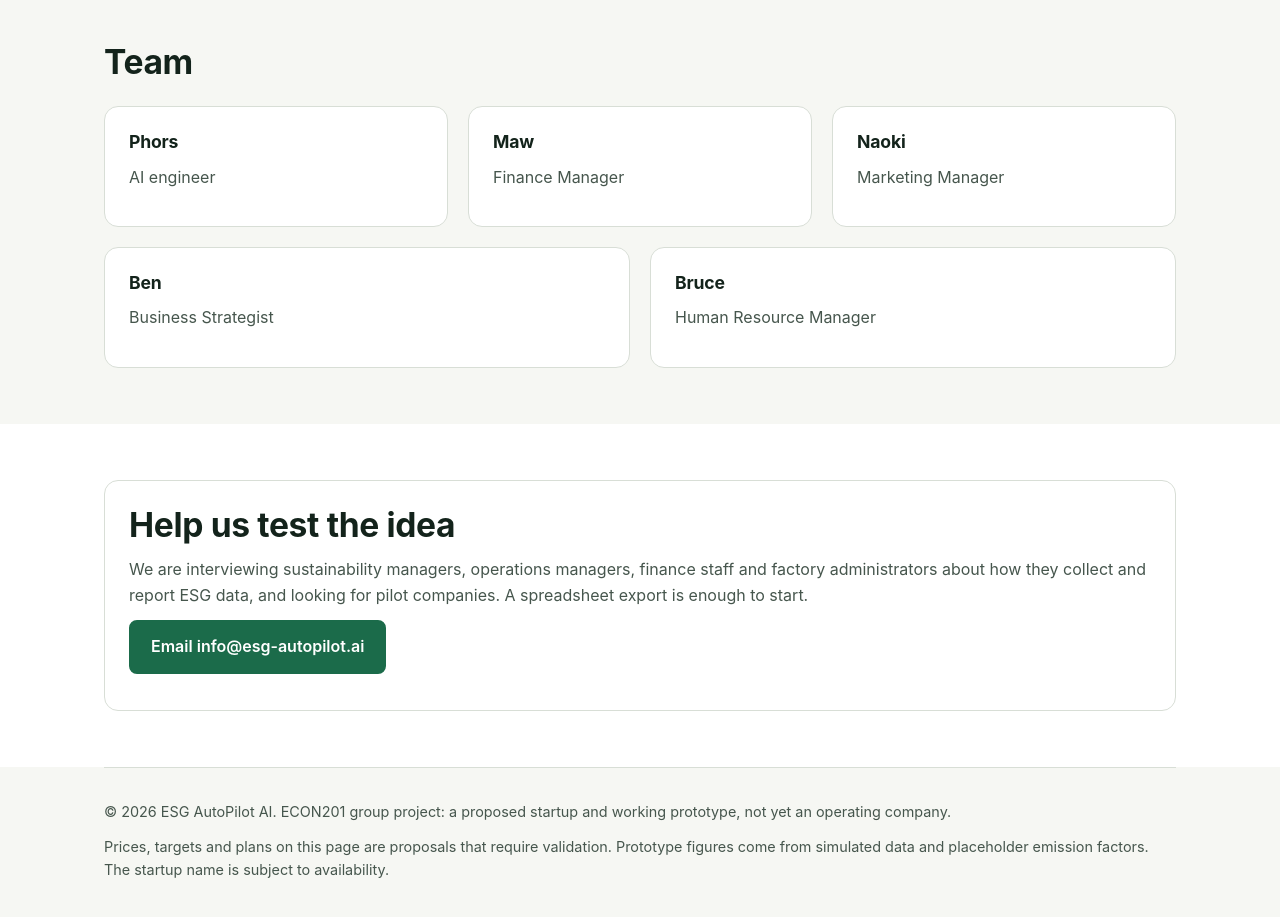
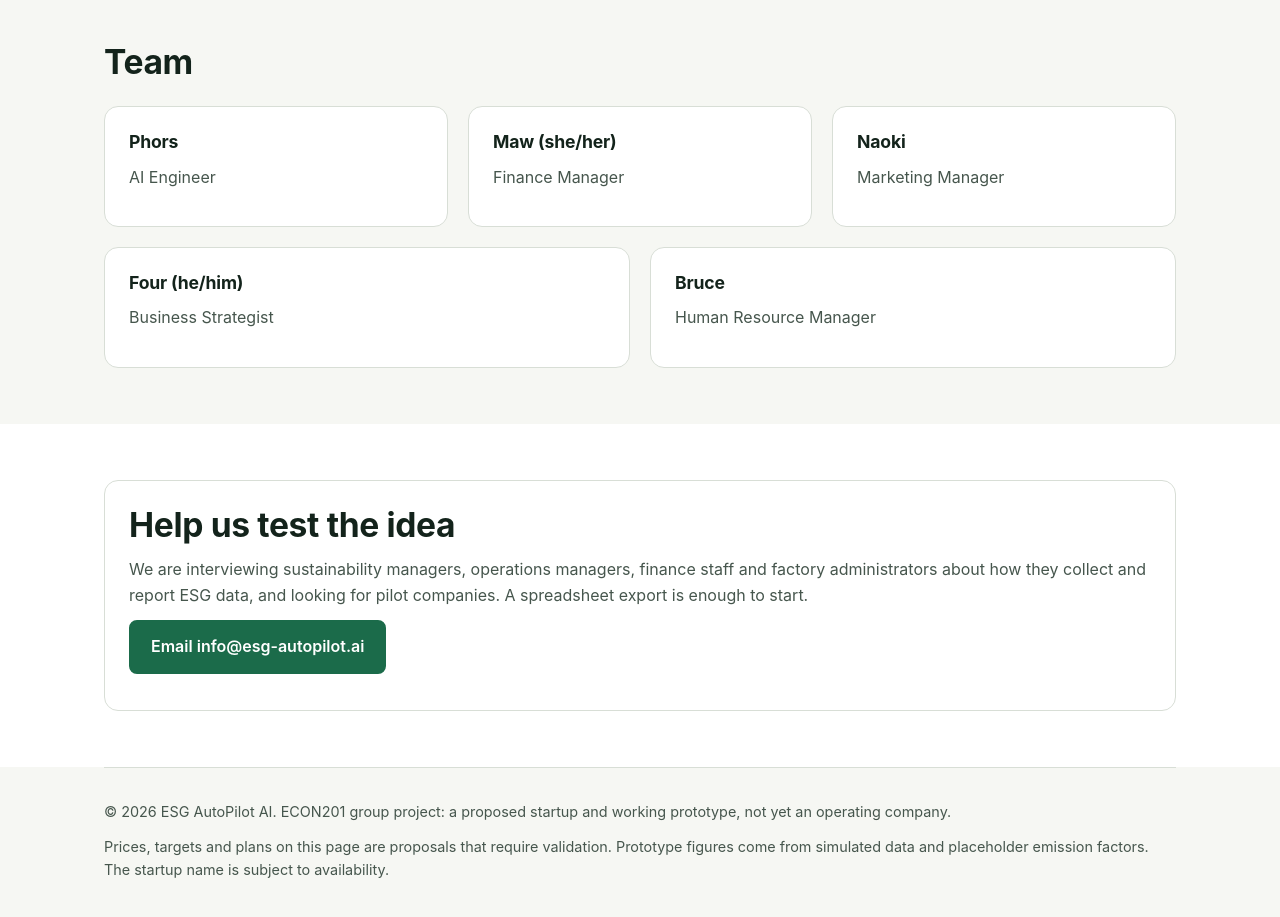
Before and after one commit to phorsya2004-a11y/esg-autopilot-ai, a plain HTML site: page index.html in a window 1280 px wide. Shown: the part 6400-7317 px from the top of the page. Drawn offline with Linux system fonts and the light colour scheme.

Commit message:
Update team roles

```diff
--- a/index.html
+++ b/index.html
@@ -166,10 +166,10 @@ footer{padding:32px 0 48px;color:var(--muted);font-size:.9rem;border-top:1px sol
 <section id="team"><div class="wrap">
   <h2>Team</h2>
   <div class="grid">
-<div class="card"><h3>Phors</h3><p class="muted">AI engineer</p></div>
-<div class="card"><h3>Maw</h3><p class="muted">Finance Manager</p></div>
+<div class="card"><h3>Phors</h3><p class="muted">AI Engineer</p></div>
+<div class="card"><h3>Maw (she/her)</h3><p class="muted">Finance Manager</p></div>
 <div class="card"><h3>Naoki</h3><p class="muted">Marketing Manager</p></div>
-<div class="card"><h3>Ben</h3><p class="muted">Business Strategist</p></div>
+<div class="card"><h3>Four (he/him)</h3><p class="muted">Business Strategist</p></div>
 <div class="card"><h3>Bruce</h3><p class="muted">Human Resource Manager</p></div>
   </div>
 </div></section>
```
